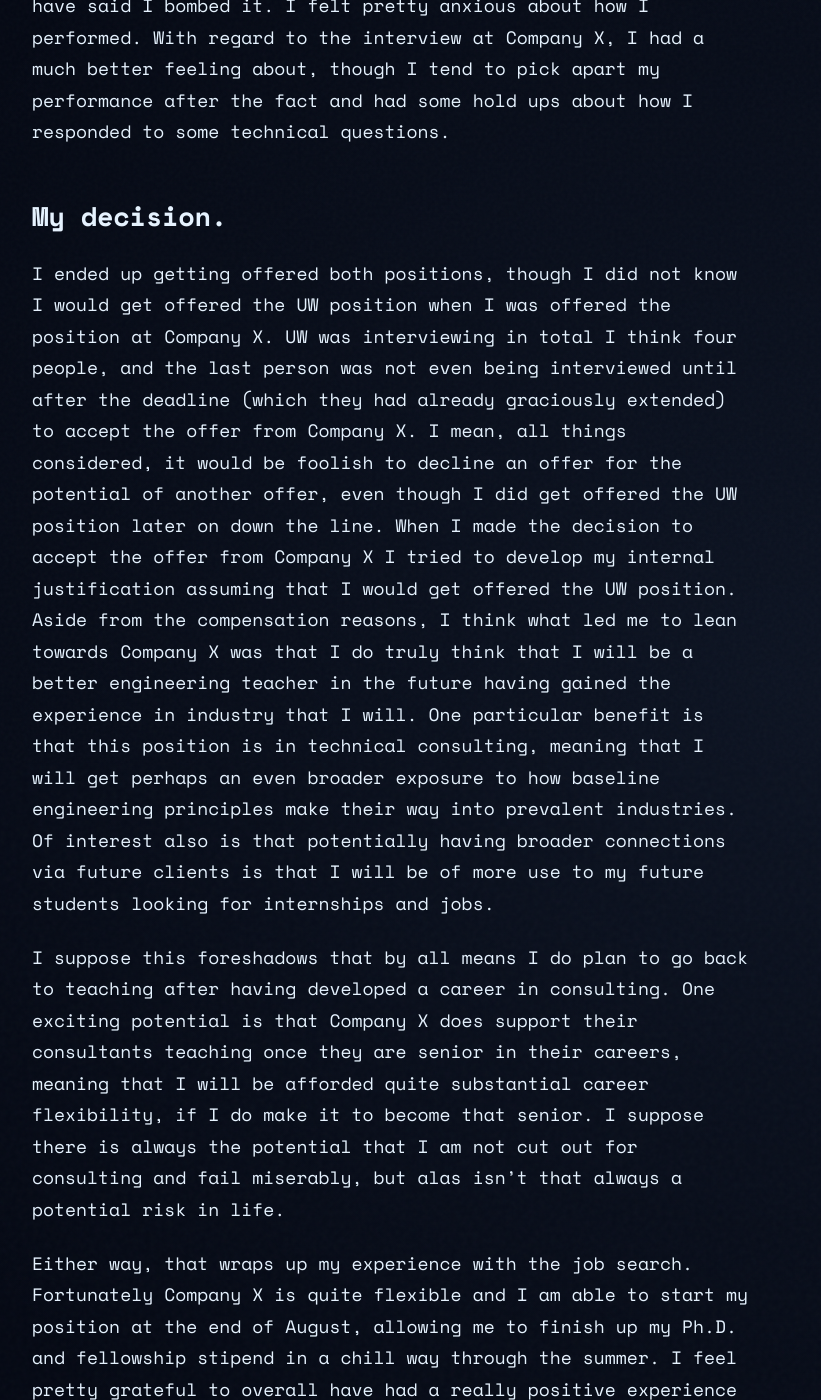
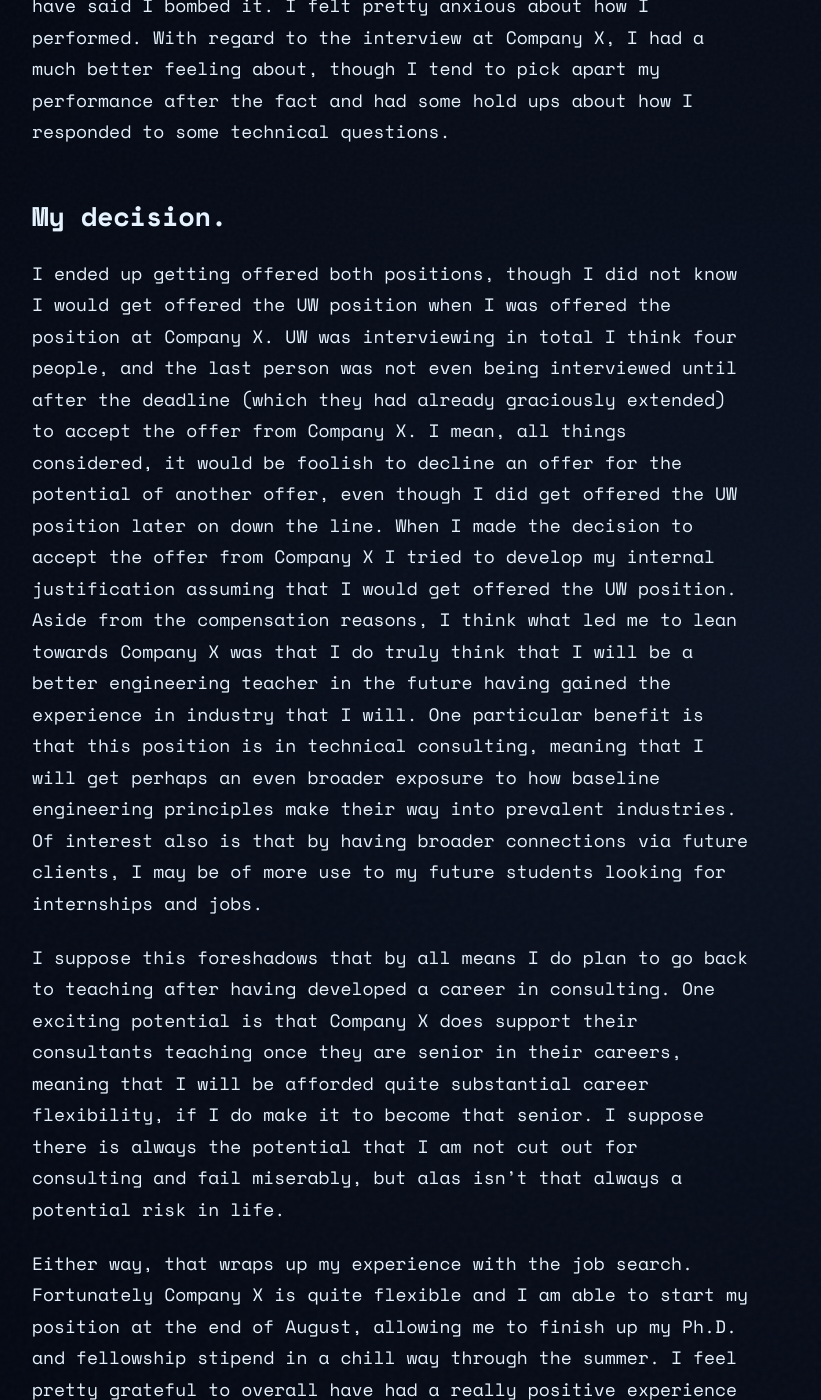
Before and after one commit to ritu-rants/ritu-rants.github.io, a Jekyll site: the page built from _posts/2026-05-27-second-post.md, in a window 1280 px wide and 1400 px high, scrolled down 4269 px. Shown: the whole window, without its empty margins (248-1069 px from the left). Built offline with Jekyll 4.4.1, drawn with Linux system fonts in a browser that asks for light colours.

Commit message:
Update 2026-05-27-second-post.md

```diff
--- a/_posts/2026-05-27-second-post.md
+++ b/_posts/2026-05-27-second-post.md
@@ -40,7 +40,7 @@ It is quite funny how these things come in waves. I had my in-person interview,
 
 ## My decision.
 
-I ended up getting offered both positions, though I did not know I would get offered the UW position when I was offered the position at Company X. UW was interviewing in total I think four people, and the last person was not even being interviewed until after the deadline (which they had already graciously extended) to accept the offer from Company X. I mean, all things considered, it would be foolish to decline an offer for the potential of another offer, even though I did get offered the UW position later on down the line. When I made the decision to accept the offer from Company X I tried to develop my internal justification assuming that I would get offered the UW position. Aside from the compensation reasons, I think what led me to lean towards Company X was that I do truly think that I will be a better engineering teacher in the future having gained the experience in industry that I will. One particular benefit is that this position is in technical consulting, meaning that I will get perhaps an even broader exposure to how baseline engineering principles make their way into prevalent industries. Of interest also is that potentially having broader connections via future clients is that I will be of more use to my future students looking for internships and jobs.
+I ended up getting offered both positions, though I did not know I would get offered the UW position when I was offered the position at Company X. UW was interviewing in total I think four people, and the last person was not even being interviewed until after the deadline (which they had already graciously extended) to accept the offer from Company X. I mean, all things considered, it would be foolish to decline an offer for the potential of another offer, even though I did get offered the UW position later on down the line. When I made the decision to accept the offer from Company X I tried to develop my internal justification assuming that I would get offered the UW position. Aside from the compensation reasons, I think what led me to lean towards Company X was that I do truly think that I will be a better engineering teacher in the future having gained the experience in industry that I will. One particular benefit is that this position is in technical consulting, meaning that I will get perhaps an even broader exposure to how baseline engineering principles make their way into prevalent industries. Of interest also is that by having broader connections via future clients, I may be of more use to my future students looking for internships and jobs.
 
 I suppose this foreshadows that by all means I do plan to go back to teaching after having developed a career in consulting. One exciting potential is that Company X does support their consultants teaching once they are senior in their careers, meaning that I will be afforded quite substantial career flexibility, if I do make it to become that senior. I suppose there is always the potential that I am not cut out for consulting and fail miserably, but alas isn't that always a potential risk in life.
 
```
